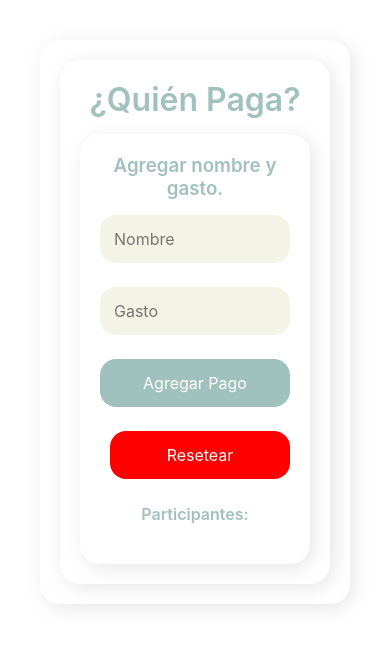
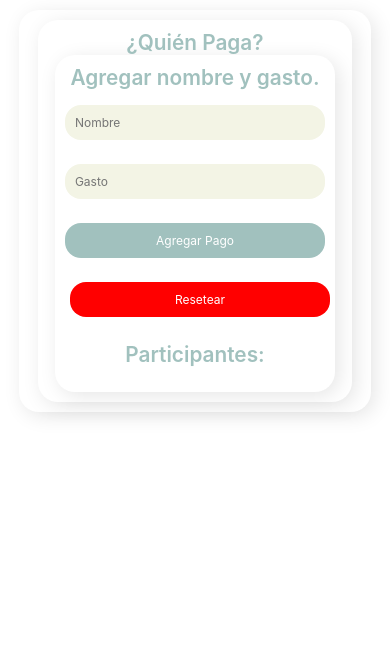
Before and after one commit to PameGiribone/quienPaga, a React (Create React App) app: page / in a window 390 px wide. Shown: the top 646 px of the page. Built offline with nearby package versions, Linux system fonts and the light colour scheme.

Commit message:
correciones en media query

```diff
--- a/src/style.css
+++ b/src/style.css
@@ -16,16 +16,12 @@ body {
 
 /* Contenedor principal */
 div {
-  max-width: 500px;
+  max-width: 500px; /* Limita el ancho en pantallas grandes */
   margin: 0 auto;
   padding: 20px;
   background: #ffffff;
   border-radius: 20px;
   box-shadow: 4px 4px 20px rgba(0, 0, 0, 0.1);
-}
-
-h1 {
-  margin-bottom: 15px;
 }
 
 /* Títulos */
@@ -41,11 +37,14 @@ form {
   flex-direction: column;
   gap: 24px;
   margin-bottom: 25px;
+  align-items: center; /* Centra los elementos en el formulario */
 }
 
 input {
   padding: 14px;
   font-size: 16px;
+  width: 100%; /* Asegura que los inputs se adapten al ancho del contenedor */
+  max-width: 400px; /* Limita el ancho máximo para no estirarse demasiado */
   border: none;
   border-radius: 16px;
   background-color: #f3f4e5; /* Beige claro */
@@ -63,6 +62,8 @@ input:focus {
 button {
   padding: 14px;
   font-size: 16px;
+  width: 100%; /* Asegura que los botones se adapten al ancho del contenedor */
+  max-width: 400px; /* Limita el ancho máximo para no estirarse demasiado */
   border-radius: 16px;
   cursor: pointer;
   transition: all 0.3s ease;
@@ -131,3 +132,58 @@ li button:hover {
   padding: 15px;
   border-radius: 16px;
 }
+
+/* Estilos responsivos */
+@media (max-width: 768px) {
+  body {
+    padding: 20px;
+  }
+
+  div {
+    padding: 15px;
+    max-width: 90%; /* Aumenta el porcentaje en pantallas pequeñas */
+  }
+
+  h1, h3, h4 {
+    font-size: 1.5em; /* Ajustamos los tamaños de los títulos */
+  }
+
+  input, button {
+    padding: 12px;
+    font-size: 14px; /* Reducimos el tamaño de los inputs y botones */
+    max-width: 350px; /* Limita el ancho de los inputs y botones */
+  }
+
+  li {
+    font-size: 14px; /* Reducimos el tamaño de los elementos de la lista */
+  }
+
+  ul {
+    margin-top: 15px;
+  }
+}
+
+@media (max-width: 480px) {
+  body {
+    padding: 10px;
+  }
+
+  div {
+    padding: 10px;
+    max-width: 95%; /* Maximizamos el ancho del contenedor */
+  }
+
+  h1, h3, h4 {
+    font-size: 1.3em; /* Ajustamos más los tamaños en pantallas muy pequeñas */
+  }
+
+  input, button {
+    padding: 10px;
+    font-size: 12px; /* Reducimos más el tamaño de los inputs y botones */
+    max-width: 300px; /* Limita el ancho de los inputs y botones */
+  }
+
+  li {
+    font-size: 12px; /* Ajustamos el tamaño de los ítems de la lista */
+  }
+}
```
